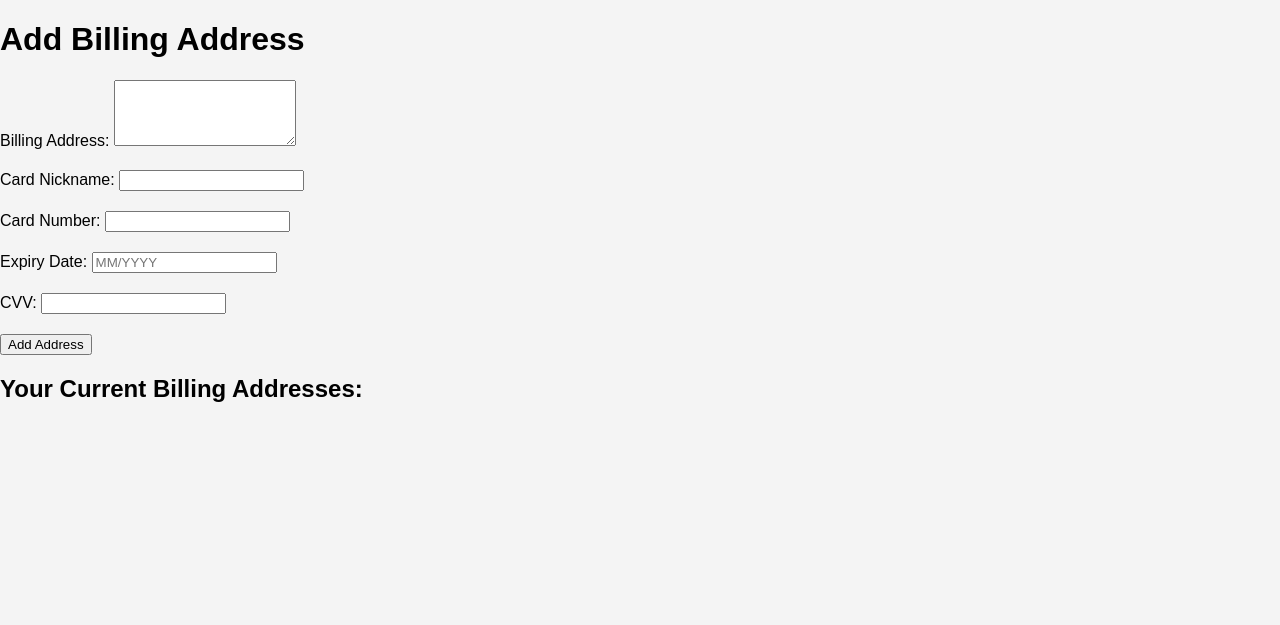
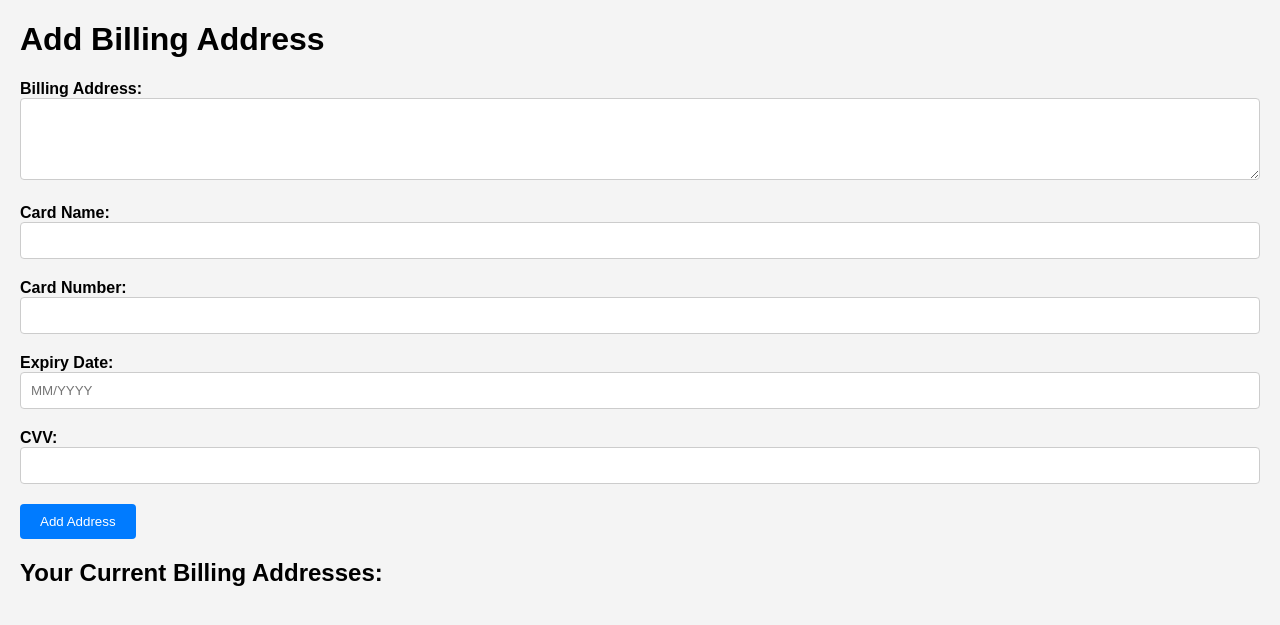
Before and after one commit to ThaminduSulakshana/The-Akuru-GEN, a Flask app: template templates/billing.html in a window 1280 px wide. Shown: the part 38-663 px from the top of the page. Run offline with Flask 3, Linux system fonts and the light colour scheme; the template is opened without the code that fills it, so the values that code supplies are empty; parts of the project's set-up code (start-up, migrations or seed data) failed here and were passed over.

Commit message:
whatever

```diff
--- /dev/null
+++ b/static/bill.css
@@ -0,0 +1,49 @@
+
+/* Styles for the navigation bar */
+
+.container2 {
+    margin: 20px;
+}
+
+/* Styles for form elements */
+.form-group {
+    margin-bottom: 20px;
+}
+
+label {
+    font-weight: bold;
+}
+
+.form-control {
+    width: 100%;
+    padding: 10px;
+    border: 1px solid #ccc;
+    border-radius: 4px;
+    box-sizing: border-box;
+}
+
+/* Styles for buttons */
+.btn {
+    background-color: #007bff;
+    color: white;
+    padding: 10px 20px;
+    border: none;
+    border-radius: 4px;
+    cursor: pointer;
+}
+
+.btn-primary {
+    background-color: #007bff;
+}
+
+.btn-primary:hover {
+    background-color: #0056b3;
+}
+
+.btn-danger {
+    background-color: #dc3545;
+}
+
+.btn-danger:hover {
+    background-color: #c82333;
+}
--- a/templates/billing.html
+++ b/templates/billing.html
@@ -3,6 +3,7 @@
 <head>
     <link rel="stylesheet" href="{{ url_for('static', filename='home.css') }}">
     <link rel="stylesheet" href="{{ url_for('static', filename='styles.css') }}">
+    <link rel="stylesheet" href="{{ url_for('static', filename='bill.css') }}">
 
     <script src="{{ url_for('static', filename='js/script.js') }}"></script>
     <script src="{{ url_for('static', filename='js/popup.js') }}"></script>
@@ -24,7 +25,7 @@
                 <textarea class="form-control" id="billing_address" name="billing_address" rows="4" required></textarea>
             </div>
             <div class="form-group">
-                <label for="card_nickname">Card Nickname:</label>
+                <label for="card_nickname">Card Name:</label>
                 <input type="text" class="form-control" id="card_nickname" name="card_nickname" required>
             </div>
             <div class="form-group">
@@ -51,7 +52,7 @@
                     <textarea class="form-control" id="new_billing_address{{ index }}" name="new_billing_address{{ index }}" rows="4" required>{{ billing_address.billing_address }}</textarea>
                 </div>
                 <div class="form-group">
-                    <label for="new_card_nickname{{ index }}">Card Nickname:</label>
+                    <label for="new_card_nickname{{ index }}">Card Name:</label>
                     <input type="text" class="form-control" id="new_card_nickname{{ index }}" name="new_card_nickname{{ index }}" value="{{ billing_address.card_nickname }}" required>
                 </div>
                 <div class="form-group">
@@ -63,7 +64,7 @@
                     <input type="text" class="form-control" id="new_expiry_date{{ index }}" name="new_expiry_date{{ index }}" value="{{ billing_address.expiry_date }}" placeholder="MM/YYYY" required>
                 </div>
                 <div class="form-group">
-                    <label for="new_cvv{{ index }}">CSV:</label>
+                    <label for="new_cvv{{ index }}">CVV:</label>
                     <input type="text" class="form-control" id="new_cvv{{ index }}" name="new_cvv{{ index }}" value="{{ billing_address.cvv }}" required>
                 </div>
                 <button type="submit" class="btn btn-primary">Update</button>
```
